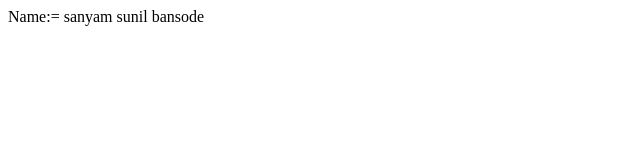
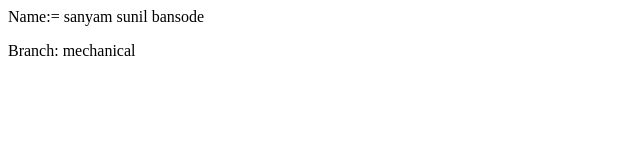
Before and after one commit to sanyambansode3392/application_form, a plain HTML site: page index.html in a window 1280 px wide. Shown: the whole page, without its empty margins (0-640 px from the left). Drawn offline with Linux system fonts and the light colour scheme.

Commit message:
add index file in branch 1

```diff
--- a/index.html
+++ b/index.html
@@ -1 +1,2 @@
 <p>Name:= sanyam sunil bansode</p>
+<p> Branch: mechanical</p>
```
